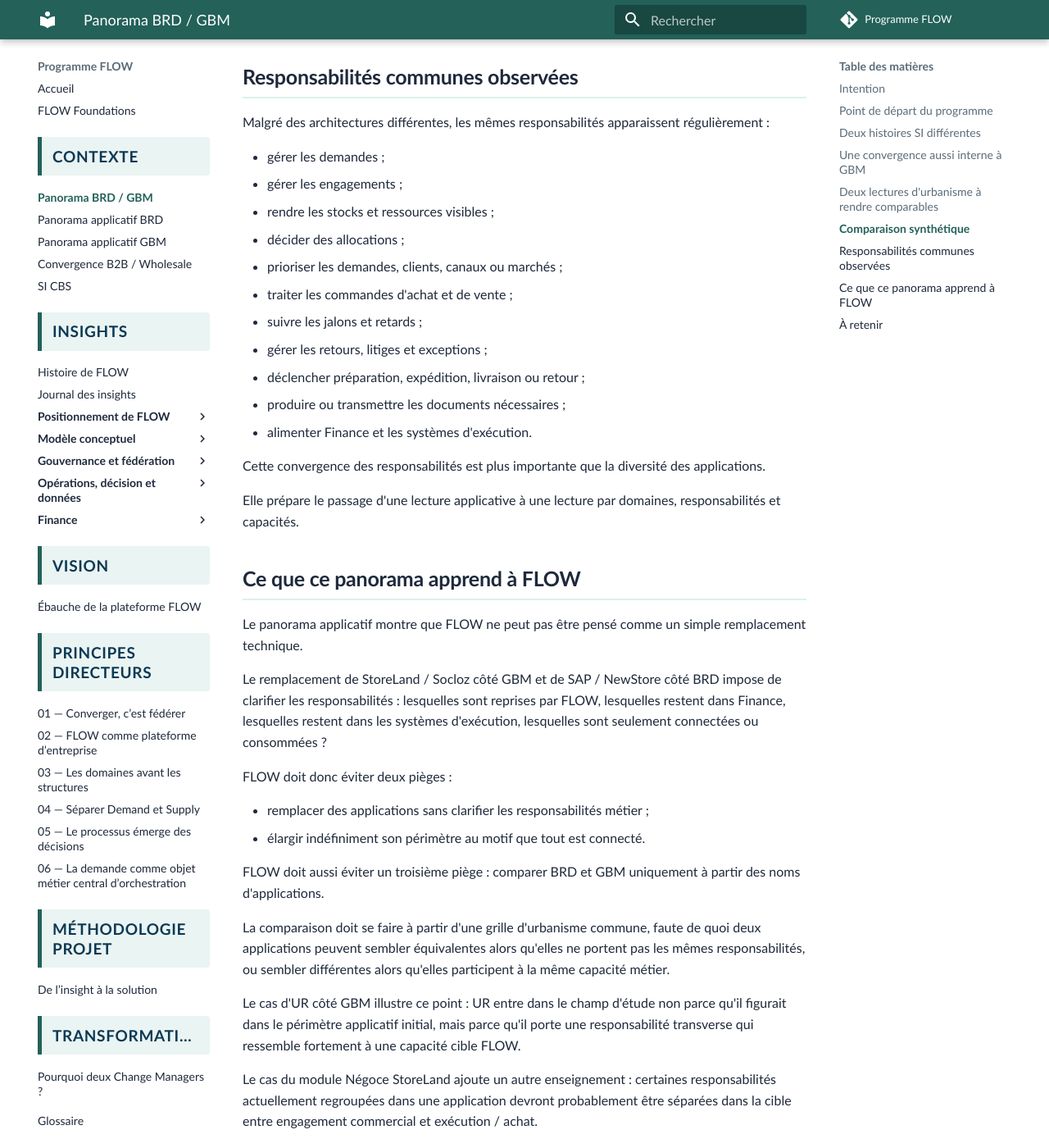
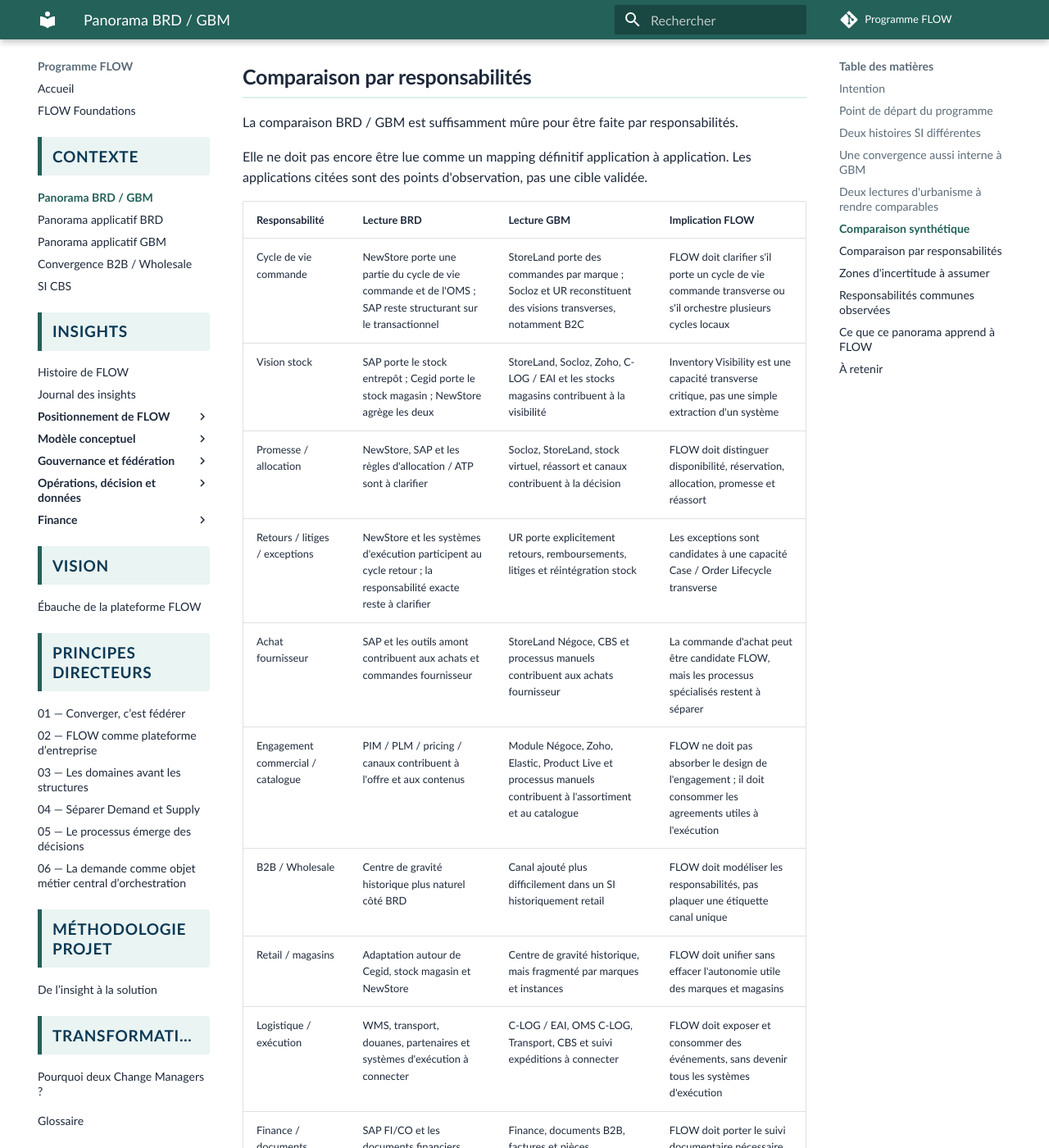
Before and after one commit to laurent-sintes/FLOW-Program, an MkDocs documentation site: the page built from docs/contexte/panorama-applicatif-brd-gbm.md, in a window 1280 px wide and 1400 px high, scrolled down 4047 px. Shown: the whole window at 82% size. Built offline with MkDocs 1.6.1 and Material for MkDocs 9.7.7, drawn with Linux system fonts in a browser that asks for light colours; comment, search, counter and statistics services are not loaded; some of the changed text lies outside the part shown.

Commit message:
Ajouter une matrice comparative BRD GBM

```diff
--- a/docs/contexte/panorama-applicatif-brd-gbm.md
+++ b/docs/contexte/panorama-applicatif-brd-gbm.md
@@ -133,6 +133,41 @@
 | Risque | Confondre remplacement applicatif et clarification des responsabilités | Préserver l'autonomie mais reproduire les silos et les fragments d'instances |
 | Enjeu d'urbanisme | Traduire une lecture déjà structurée du SI BRD dans une grille commune | Recomposer une lecture commune à partir d'un historique retail fédéral et multi-marques |
 
+## Comparaison par responsabilités
+
+La comparaison BRD / GBM est suffisamment mûre pour être faite par responsabilités.
+
+Elle ne doit pas encore être lue comme un mapping définitif application à application. Les applications citées sont des points d'observation, pas une cible validée.
+
+| Responsabilité | Lecture BRD | Lecture GBM | Implication FLOW |
+| --- | --- | --- | --- |
+| Cycle de vie commande | NewStore porte une partie du cycle de vie commande et de l'OMS ; SAP reste structurant sur le transactionnel | StoreLand porte des commandes par marque ; Socloz et UR reconstituent des visions transverses, notamment B2C | FLOW doit clarifier s'il porte un cycle de vie commande transverse ou s'il orchestre plusieurs cycles locaux |
+| Vision stock | SAP porte le stock entrepôt ; Cegid porte le stock magasin ; NewStore agrège les deux | StoreLand, Socloz, Zoho, C-LOG / EAI et les stocks magasins contribuent à la visibilité | Inventory Visibility est une capacité transverse critique, pas une simple extraction d'un système |
+| Promesse / allocation | NewStore, SAP et les règles d'allocation / ATP sont à clarifier | Socloz, StoreLand, stock virtuel, réassort et canaux contribuent à la décision | FLOW doit distinguer disponibilité, réservation, allocation, promesse et réassort |
+| Retours / litiges / exceptions | NewStore et les systèmes d'exécution participent au cycle retour ; la responsabilité exacte reste à clarifier | UR porte explicitement retours, remboursements, litiges et réintégration stock | Les exceptions sont candidates à une capacité Case / Order Lifecycle transverse |
+| Achat fournisseur | SAP et les outils amont contribuent aux achats et commandes fournisseur | StoreLand Négoce, CBS et processus manuels contribuent aux achats fournisseur | La commande d'achat peut être candidate FLOW, mais les processus spécialisés restent à séparer |
+| Engagement commercial / catalogue | PIM / PLM / pricing / canaux contribuent à l'offre et aux contenus | Module Négoce, Zoho, Elastic, Product Live et processus manuels contribuent à l'assortiment et au catalogue | FLOW ne doit pas absorber le design de l'engagement ; il doit consommer les agreements utiles à l'exécution |
+| B2B / Wholesale | Centre de gravité historique plus naturel côté BRD | Canal ajouté plus difficilement dans un SI historiquement retail | FLOW doit modéliser les responsabilités, pas plaquer une étiquette canal unique |
+| Retail / magasins | Adaptation autour de Cegid, stock magasin et NewStore | Centre de gravité historique, mais fragmenté par marques et instances | FLOW doit unifier sans effacer l'autonomie utile des marques et magasins |
+| Logistique / exécution | WMS, transport, douanes, partenaires et systèmes d'exécution à connecter | C-LOG / EAI, OMS C-LOG, Transport, CBS et suivi expéditions à connecter | FLOW doit exposer et consommer des événements, sans devenir tous les systèmes d'exécution |
+| Finance / documents | SAP FI/CO et les documents financiers restent structurants | Finance, documents B2B, factures et pièces opérationnelles à raccorder selon les flux | FLOW doit porter le suivi documentaire nécessaire au Case sans absorber toute la comptabilité |
+
+## Zones d'incertitude à assumer
+
+La comparaison actuelle est utile, mais elle reste une première lecture.
+
+Plusieurs points ne sont pas encore assez stabilisés pour trancher :
+
+- le mapping précis entre les responsabilités Socloz, NewStore, UR et StoreLand ;
+- le rôle exact de FLOW dans la commande d'achat ;
+- la frontière cible entre FLOW, ERP, SI B2B et domaine engagement ;
+- la granularité de la vision stock attendue par canal, dépôt, marque, pays ou client ;
+- les règles d'allocation, de promesse, de réassort et de priorisation ;
+- le rôle futur de CBS comme domaine consommateur ou comme source de responsabilités candidates FLOW ;
+- le traitement des stocks confiés, parfois lus comme B2B côté BRD et retail côté GBM.
+
+Ces incertitudes ne bloquent pas la comparaison. Elles doivent être affichées comme des hypothèses à instruire.
+
 ## Responsabilités communes observées
 
 Malgré des architectures différentes, les mêmes responsabilités apparaissent régulièrement :
@@ -172,6 +207,8 @@
 
 Le cas du module Négoce StoreLand ajoute un autre enseignement : certaines responsabilités actuellement regroupées dans une application devront probablement être séparées dans la cible entre engagement commercial et exécution / achat.
 
+Le cas de CBS ajoute une nuance supplémentaire : certains systèmes sont surtout des domaines consommateurs de FLOW, mais manipulent des objets ou événements qui peuvent relever d'une responsabilité transverse FLOW.
+
 ## À retenir
 
 Le contexte applicatif BRD / GBM confirme l'intuition fondatrice de FLOW :
```
